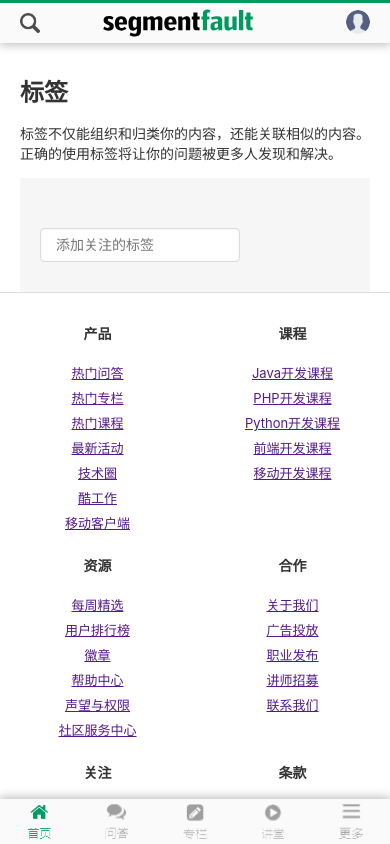
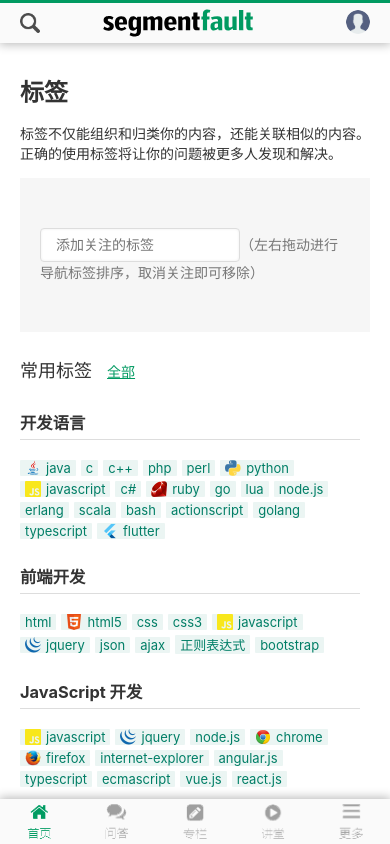
Before and after one commit to saber71/segment, a Nuxt app: page /tags in a window 390 px wide. Built offline with nearby package versions, Linux system fonts and the light colour scheme; what mavon-editor, vue-highlightjs would draw is missing.

Commit message:
tags，Tag调整

```diff
--- a/assets/js/tags.js
+++ b/assets/js/tags.js
@@ -26,7 +26,7 @@ export const iconTags = {
   '云计算': require('static/icon/tag/cloud-compute.png'),
 }
 
-export const tags = [
+export const tagGroups = [
   {
     name: '开发语言',
     has: [
--- a/components/Tag.vue
+++ b/components/Tag.vue
@@ -1,10 +1,10 @@
 <template>
   <div id="Tag" @mouseenter="hover" @mouseleave="leave">
-    <div ref="tag" class="tag" :class="{'active':selected}"
+    <div ref="tag" class="tag" :class="{'active':selected,'closable':close}"
          @click="onClick" tabindex="1">
       <img :src="iconPath" v-if="iconPath">{{tag}}
-      <slot></slot>
     </div>
+    <img class="close" v-show="close" src="/icon/close-black.svg" @click="onClose">
     <section class="popup border-shadow" v-show="showPopup" :style="{left,width:width+'px'}">
       <div class="loading" v-if="!tagData">Loading......</div>
       <section class="content-side" v-else>
@@ -54,6 +54,10 @@
       selected: {
         type: Boolean,
         default: false
+      },
+      close: {
+        type: Boolean,
+        default: false
       }
     },
     data() {
@@ -82,6 +86,9 @@
       }
     },
     methods: {
+      onClose() {
+        this.$emit('close', this.param)
+      },
       focus(finish) {
         this.$axios.$post(POST_CHECK_FOCUS_TAG, {
           tags: [this.tag],
@@ -157,7 +164,7 @@
 
     .tag {
       color: #017E66;
-      background-color: rgba(1, 126, 102, 0.08);
+      background-color: #ebf5f3;
       font-size: 13px;
       padding: 0 5px;
       cursor: pointer;
@@ -178,6 +185,24 @@
       }
     }
 
+    .closable {
+      padding-right: 20px;
+    }
+
+    .close {
+      position: absolute;
+      right: 10px;
+      top: 5px;
+      width: 7px;
+      height: 7px;
+      cursor: pointer;
+      opacity: 0.7;
+
+      &:hover {
+        opacity: 1;
+      }
+    }
+
     .active {
       background-color: #017E66;
       color: white;
@@ -194,6 +219,9 @@
       z-index: 100;
       border-radius: 4px;
       overflow: initial;
+      @media(max-width: 992px) {
+        display: none;
+      }
 
       .loading {
         width: 100%;
--- a/pages/tags.vue
+++ b/pages/tags.vue
@@ -4,16 +4,15 @@
     <p class="tag-word">标签不仅能组织和归类你的内容，还能关联相似的内容。正确的使用标签将让你的问题被更多人发现和解决。</p>
     <section class="my-tags">
       <div class="ready-tags">
-        <tag class="tag" v-for="(val,index) in readyTags" :tag="val" :key="index">
-          <div class="close" @click.stop="remove(index)"></div>
-        </tag>
+        <tag class="tag" v-for="(val,index) in readyTags" :tag="val" :key="index" @close="remove" :close="true"></tag>
         <m-button class="focus" :click="focusTag" v-show="readyTags.length>0">关注</m-button>
       </div>
       <div class="search-tag" tabindex="1"
            @keypress.down="activeSimilarItemDown" @keypress.up="activeSimilarItemUp"
            @focusin="focusInput=true" @focusout="focusInput=false">
-        <input class="common-input" v-model="searchTxt"
+        <input class="common-input" v-model="searchTxt" @keypress.enter="clickSimilarTag(similarTags[activeSimilarItem])"
                @input="fetchSimilarTags" :disabled="readyTags.length===5" placeholder="添加关注的标签">
+        <label>（左右拖动进行导航标签排序，取消关注即可移除）</label>
         <ul class="popup border-shadow" v-show="similarTags.length>0&&focusInput">
           <li v-for="(val,index) in similarTags" @click="clickSimilarTag(val)" v-html="val"
               @mouseenter="activeSimilarItem=index"
@@ -21,10 +20,22 @@
         </ul>
       </div>
       <div class="focused-tags">
-        <div class="focused-tag" v-for="(val,index) in focusTags">
-          <tag :tag="val" :key="index"></tag>
+        <div class="focused-tag" v-for="(val,index) in focusTags" @dragover="onDragOver($event)"
+             @dragleave="onDragLeave" @dragenter="onDragEnter(index,$event)">
+          <tag v-show="val" :tag="val" :key="index" draggable="true" @dragstart.native="onDragStart(index,$event)" @dragend.native="onDragEnd($event)"></tag>
         </div>
       </div>
+    </section>
+    <h1 class="banner">常用标签
+      <nuxt-link to="/all-tags">全部</nuxt-link>
+    </h1>
+    <section class="tags">
+      <section class="group" v-for="val in tagGroups">
+        <h3 class="group-name">{{val.name}}</h3>
+        <section class="content-side">
+          <tag class="content-tag" v-for="(tag,index) in val.has" :key="val.name+index" :tag="tag.name?tag.name:tag"></tag>
+        </section>
+      </section>
     </section>
   </div>
 </template>
@@ -33,6 +44,7 @@
   import {GET_CHECK_FOCUS_TAGS, GET_SIMILAR_TAGS, POST_CHECK_FOCUS_TAG} from "../assets/js/api";
   import Tag from "../components/Tag";
   import MButton from "../components/MButton";
+  import {tagGroups} from "../assets/js/tags";
 
   export default {
     name: "Tags",
@@ -46,6 +58,9 @@
         similarTags: [],
         focusInput: false,
         activeSimilarItem: 0,
+        dragOverIndex: -1,
+        backupFocusTags: [],
+        tagGroups: []
       }
     },
     watch: {},
@@ -55,6 +70,61 @@
       }
     },
     methods: {
+      onDragEnd(event) {
+        if (this.dragOverIndex >= 0) {
+          this.focusTags[this.dragOverIndex] = event.dataTransfer.getData('tag')
+        } else {
+          Object.assign(this.focusTags, this.backupFocusTags)
+        }
+        this.$forceUpdate()
+      },
+      onDragLeave() {
+        this.dragOverIndex = -1
+      },
+      onDragOver(event) {
+        event.preventDefault()
+      },
+      onDragEnter(overIndex, event) {
+        this.dragOverIndex = overIndex
+        const startIndex = parseInt(event.dataTransfer.getData('start'))
+        Object.assign(this.focusTags, this.backupFocusTags)
+        const focusTags = this.focusTags
+        const backupTags = this.backupFocusTags
+        if (startIndex > overIndex) {
+          for (let i = startIndex - 1; i >= overIndex; i--) {
+            focusTags[i + 1] = backupTags[i]
+          }
+        } else {
+          for (let i = startIndex + 1; i <= overIndex; i++) {
+            focusTags[i - 1] = backupTags[i]
+          }
+        }
+        focusTags[overIndex] = undefined
+        this.$forceUpdate()
+        event.preventDefault()
+      },
+      onDragStart(index, event) {
+        const tag = this.focusTags[index]
+        Object.assign(this.backupFocusTags, this.focusTags)
+        this.focusTags[index] = undefined
+        event.dataTransfer.setData('tag', tag)
+        event.dataTransfer.setData('start', index)
+        this.$forceUpdate()
+      },
+      setTagSize() {
+        const focusedTags = document.getElementsByClassName('focused-tag')
+        for (let i = 0; i < focusedTags.length; i++) {
+          const tag = focusedTags.item(i)
+          const width = tag.getBoundingClientRect().width
+          const height = tag.getBoundingClientRect().height
+          if (width > 0) {
+            tag.style.minWidth = width + 'px'
+          }
+          if (height > 0) {
+            tag.style.minHeight = height + 'px'
+          }
+        }
+      },
       activeSimilarItemDown() {
         alert('down')
         if (this.activeSimilarItem < this.similarTags.length) {
@@ -105,12 +175,17 @@
         })
       }
     },
+    updated() {
+      this.setTagSize()
+    },
     mounted() {
       if (this.user) {
         this.$axios.$get(GET_CHECK_FOCUS_TAGS).then(res => {
           this.focusTags = res
         })
       }
+      this.setTagSize()
+      this.tagGroups = tagGroups
     },
     created() {
     },
@@ -149,6 +224,7 @@
 
         .tag {
           margin-right: 5px;
+          margin-bottom: 5px;
         }
 
         .focus {
@@ -170,6 +246,10 @@
 
         input {
           width: 200px;
+        }
+
+        label {
+          color: #777777;
         }
 
         .popup {
@@ -204,10 +284,62 @@
         display: flex;
         align-items: center;
         flex-wrap: wrap;
+        min-height: 20px;
 
         .focused-tag {
           margin-right: 5px;
+          margin-bottom: 5px;
           background-color: cornsilk;
+        }
+      }
+    }
+
+    .banner {
+      font-size: 1.8rem;
+      font-weight: normal;
+      padding: 30px 0;
+      line-height: 1;
+
+      a {
+        color: $green;
+        font-size: 1.4rem;
+        margin-left: 10px;
+
+        &:hover {
+          color: $darker-green;
+        }
+      }
+    }
+
+    .tags {
+      display: flex;
+      flex-wrap: wrap;
+
+      .group {
+        width: 25%;
+        padding-right: 10px;
+        box-sizing: border-box;
+        padding-bottom: 20px;
+        @media(max-width: 768px) {
+          width: 100%;
+        }
+
+        .group-name {
+          font-weight: bold;
+          padding-bottom: 5px;
+          border-bottom: 1px solid #dddddd;
+        }
+
+        .content-side {
+          display: flex;
+          align-items: center;
+          flex-wrap: wrap;
+          padding-top: 20px;
+
+          .content-tag {
+            margin-right: 5px;
+            margin-bottom: 5px;
+          }
         }
       }
     }
```
Also changed, not shown: static/icon/close-black.svg (added).
